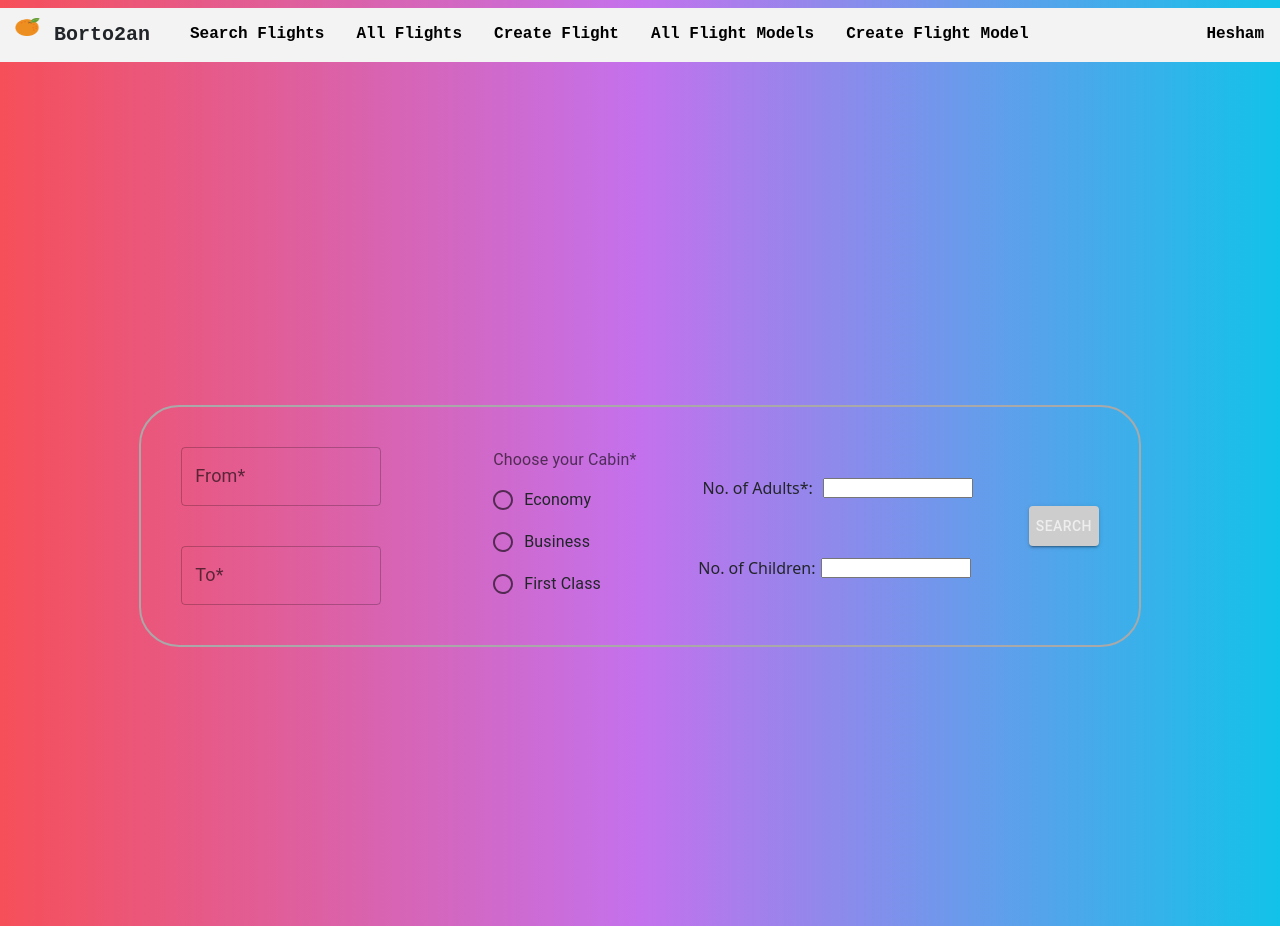
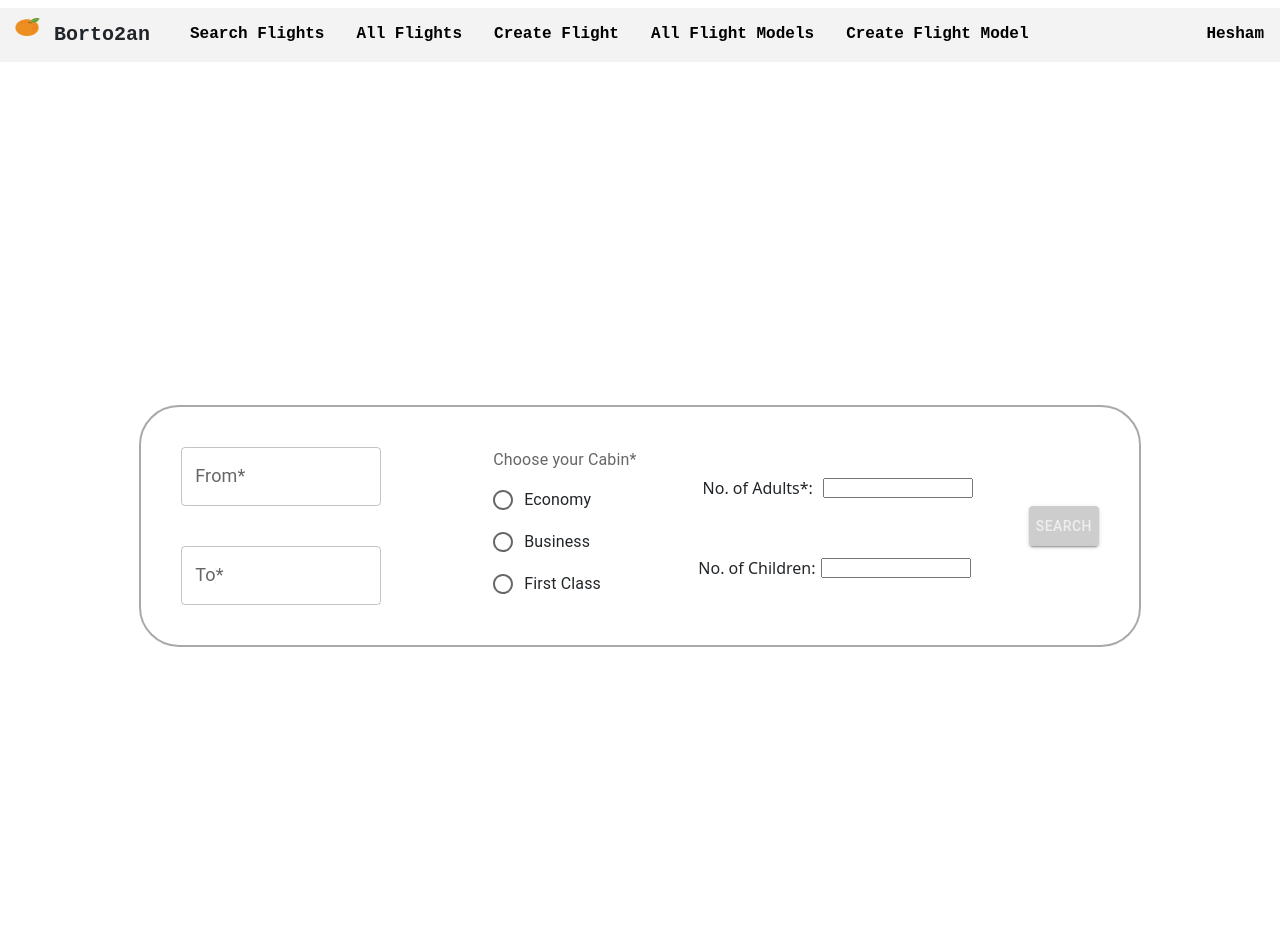
Before and after one commit to youssef204/Borto2an-, a React (Create React App) app in the folder client/: page /search_user_flights in a window 1280 px wide. Built offline with nearby package versions, Linux system fonts and the light colour scheme.

Commit message:
search done

```diff
--- a/client/src/App.css
+++ b/client/src/App.css
@@ -30,18 +30,9 @@ input {
   box-sizing: border-box;
 }
 
-body {
-  min-height: 100vh;
-  display: flex;
-  font-weight: 400;
-  font-family: sans-serif;
-  background: #12c2e9;  /* fallback for old browsers */
-  background: -webkit-linear-gradient(to right, #f64f59, #c471ed, #12c2e9);  /* Chrome 10-25, Safari 5.1-6 */
-  background: linear-gradient(to right, #f64f59, #c471ed, #12c2e9); /* W3C, IE 10+/ Edge, Firefox 16+, Chrome 26+, Opera 12+, Safari 7+ */
 
-}
 
-body, html, .App, #root, .outer {
+html, .App, #root, .outer {
   width: 100%;
   height: 100%;
 }
--- a/client/src/components/UserComponents/UserSearchFlights.js
+++ b/client/src/components/UserComponents/UserSearchFlights.js
@@ -219,7 +219,7 @@ onErrorDep = e => {
     }
 
     ));
-   // console.log(this.selectedArrday.toISOString().substring(0, 10));
+    console.log(this.selectedDepday.toISOString().substring(0, 10));
   //  console.log("are they equal ", this.selectedArrday.toISOString().localeCompare("2021-11-30T11:33:00.000Z"))
     const data = this.getNonEmptyFields(state);
     console.log(data);
@@ -264,7 +264,7 @@ console.log("x=",paramsData);
            sentData.map((info) => info["AdultNumber"] = this.adultnumber);
            sentData.map((info) => info["childNumber"] = this.childnumber);
           }
-        console.log("sentData are",sentData);
+        // console.log("sentData are",sentData);
         // this.props.history.push({
         //   pathname: "/search_results",
         //   state: sentData,
@@ -313,10 +313,12 @@ console.log("x=",paramsData);
              returnData.map((info) => info["AdultNumber"] = this.adultnumber);
              returnData.map((info) => info["childNumber"] = this.childnumber);
             }
-          console.log("sentData are",returnData);
+          console.log("sentData are",sentData);
+          console.log("returnData are",returnData);
+          let stateData = [sentData,returnData];
           this.props.history.push({
             pathname: "/search_results",
-            state: returnData,sentData
+            state: sentData,returnData
           });
         })
         .catch((err) => {
@@ -382,7 +384,7 @@ console.log("x=",paramsData);
                       label="Departure Date*">
                       </Calendar>
                       <Calendar
-                      label="Arrival Date*"
+                      label="Return Date*"
                       onChange={this.onChangeArrTime}
                       selected={this.state.arrival.time}
                       minDate={this.selectedDepday === undefined ? Date.now() : this.selectedDepday}
```
Also changed, not shown: 1 other file (tests, documents, lock files or other folders).
